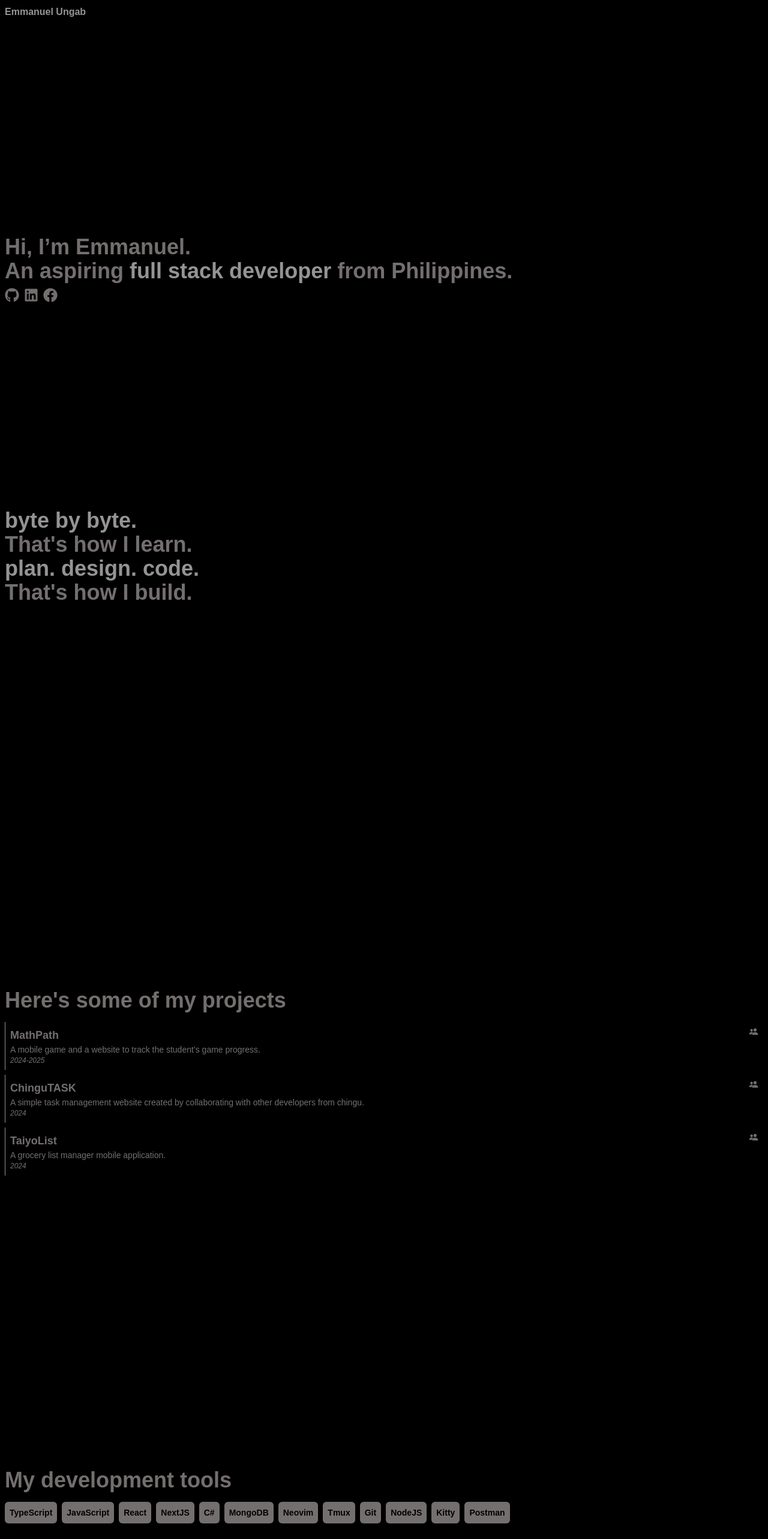
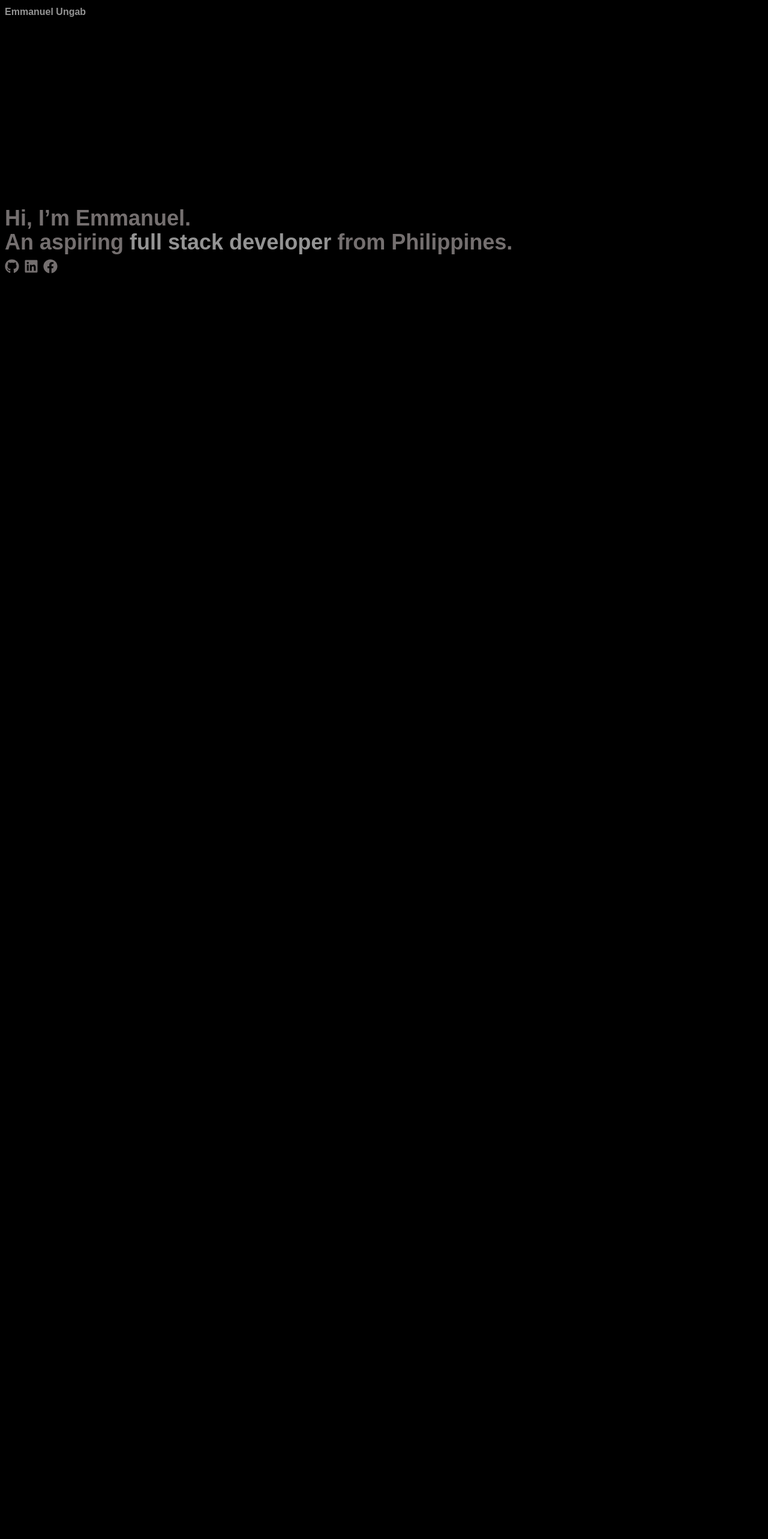
Before and after one commit to jeru7/portfolio, a Next.js app: page / in a window 1280 px wide. Shown: the top 2566 px of the page at 60% size. After the commit the page ends 800 px from the top, so only its background shows below. Built offline with nearby package versions, Linux system fonts and the light colour scheme.

Commit message:
add: swiper js for per section swipe

```diff
--- a/app/page.tsx
+++ b/app/page.tsx
@@ -1,3 +1,10 @@
+"use client";
+
+import { Swiper, SwiperSlide } from "swiper/react";
+import { Mousewheel } from "swiper/modules";
+
+import "swiper/css";
+
 import Hero from "@/components/hero/Hero";
 import LetsConnect from "@/components/lets-connect/LetsConnect";
 import Projects from "@/components/projects/Projects";
@@ -6,13 +13,34 @@ import Technologies from "@/components/technologies/Technologies";
 
 const HomePage = () => {
   return (
-    <div className="flex-1 p-2 font-bold text-4xl w-screen">
-      <Hero />
-      <Tagline />
-      <Projects />
-      <Technologies />
-      <LetsConnect />
-    </div>
+    <Swiper
+      modules={[Mousewheel]}
+      direction="vertical"
+      slidesPerView={1}
+      mousewheel
+      pagination={{ clickable: true }}
+      className="h-screen w-screen overflow-hidden font-bold text-4xl"
+    >
+      <SwiperSlide>
+        <Hero />
+      </SwiperSlide>
+
+      <SwiperSlide>
+        <Tagline />
+      </SwiperSlide>
+
+      <SwiperSlide>
+        <Projects />
+      </SwiperSlide>
+
+      <SwiperSlide>
+        <Technologies />
+      </SwiperSlide>
+
+      <SwiperSlide>
+        <LetsConnect />
+      </SwiperSlide>
+    </Swiper>
   );
 };
 
--- a/components/_ui/Navbar.tsx
+++ b/components/_ui/Navbar.tsx
@@ -4,7 +4,7 @@ import { PERSONAL_INFO } from "@/constants/personal";
 
 const Navbar = () => {
   return (
-    <nav className="w-full p-2">
+    <nav className="w-full p-2 fixed top-0 bg-background z-10">
       <h1 className="text-accent font-bold text-base">{PERSONAL_INFO.NAME}</h1>
     </nav>
   );
--- a/components/hero/Hero.tsx
+++ b/components/hero/Hero.tsx
@@ -4,8 +4,7 @@ import { socMeds } from "@/lib/socials";
 
 const Hero = () => {
   return (
-    <section className="h-screen">
-      <article className="h-full flex flex-col justify-center gap-2">
+    <section className="h-full flex flex-col justify-center gap-2 p-2">
       <p className="">
         Hi, I’m Emmanuel.
         <br />
@@ -32,7 +31,6 @@ const Hero = () => {
           </div>
         ))}
       </div>
-      </article>
     </section>
   );
 };
--- a/components/lets-connect/LetsConnect.tsx
+++ b/components/lets-connect/LetsConnect.tsx
@@ -2,8 +2,9 @@ import { socMeds } from "@/lib/socials";
 
 const LetsConnect = () => {
   return (
-    <section className="h-screen flex flex-col justify-center gap-6">
+    <section className="h-full p-2 flex flex-col pb-8">
       {/* message form */}
+      <section className="flex-1 flex items-center">
         <form className="flex flex-col gap-4">
           {/* title */}
           <p>Feel free to message me</p>
@@ -31,10 +32,13 @@ const LetsConnect = () => {
               type="submit"
               className="bg-foreground w-fit h-fit p-2 rounded-md self-end"
             >
-            <p className="text-background text-xs font-normal">Send message</p>
+              <p className="text-background text-xs font-normal">
+                Send message
+              </p>
             </button>
           </section>
         </form>
+      </section>
 
       {/* social media and cv */}
       <section className="flex flex-col gap-2 items-center">
--- a/components/projects/Projects.tsx
+++ b/components/projects/Projects.tsx
@@ -26,15 +26,13 @@ const projects: Project[] = [
 
 const Projects = () => {
   return (
-    <section className="h-screen">
-      <article className="flex flex-col h-full gap-4">
+    <section className="h-full p-2 flex flex-col gap-4 justify-center">
       <p>Here's some of my projects</p>
       <ul className="flex flex-col gap-2">
         {projects.map((project) => (
           <ProjectItem project={project} key={project.title} />
         ))}
       </ul>
-      </article>
     </section>
   );
 };
--- a/components/tagline/Tagline.tsx
+++ b/components/tagline/Tagline.tsx
@@ -1,7 +1,6 @@
 const Tagline = () => {
   return (
-    <section className="h-screen">
-      <article>
+    <article className="h-full p-2 flex items-center">
       <p>
         <span className="text-accent">byte by byte.</span>
         <br />
@@ -12,7 +11,6 @@ const Tagline = () => {
         That's how I build.
       </p>
     </article>
-    </section>
   );
 };
 
--- a/components/technologies/Technologies.tsx
+++ b/components/technologies/Technologies.tsx
@@ -15,8 +15,7 @@ const technologies = [
 
 const Technologies = () => {
   return (
-    <section className="h-screen">
-      <article className="h-full flex flex-col w-full gap-4">
+    <section className="h-full p-2 flex flex-col gap-4 justify-center">
       <header className="">My development tools</header>
       <ul className="flex gap-2 flex-wrap">
         {technologies.map((technology, index) => (
@@ -28,7 +27,6 @@ const Technologies = () => {
           </li>
         ))}
       </ul>
-      </article>
     </section>
   );
 };
--- a/package.json
+++ b/package.json
@@ -12,7 +12,8 @@
     "next": "^16.0.10",
     "react": "19.2.1",
     "react-dom": "19.2.1",
-    "react-icons": "^5.5.0"
+    "react-icons": "^5.5.0",
+    "swiper": "^12.0.3"
   },
   "devDependencies": {
     "@tailwindcss/postcss": "^4",
```
Also changed, not shown: 1 other file (tests, documents, lock files or other folders). Lines whose indentation alone changed are shown as unchanged.
